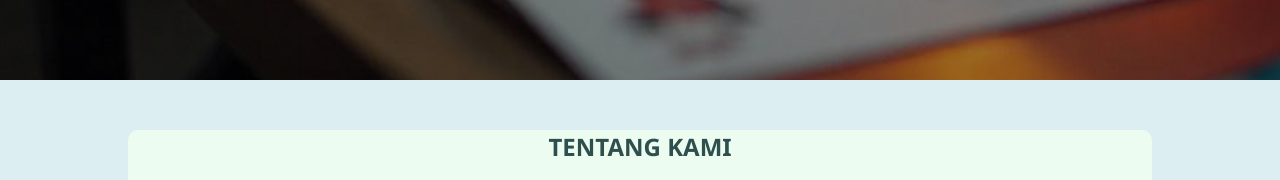
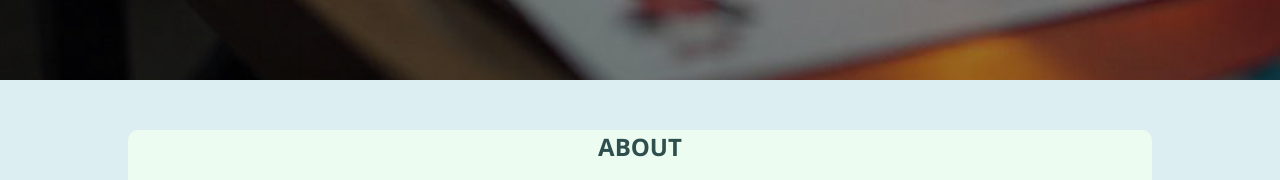
Before and after one commit to F9v7K/landing-page, a plain HTML site: page index.html in a window 1280 px wide. Shown: the part 780-960 px from the top of the page. Drawn offline with Linux system fonts and the light colour scheme.

Commit message:
mengubah text pada section about

```diff
--- a/index.html
+++ b/index.html
@@ -45,7 +45,7 @@
     </div>
     <main>
         <section id="about">
-            <h1>TENTANG KAMI</h1>
+            <h1>ABOUT</h1>
             <p class="desk-about">
                 Lorem ipsum dolor sit amet, consectetur adipisicing elit. Ab deleniti voluptatum, nobis sunt consequatur
                 pariatur. Lorem ipsum, dolor sit amet consectetur adipisicing elit. Doloribus et consectetur facilis
```
